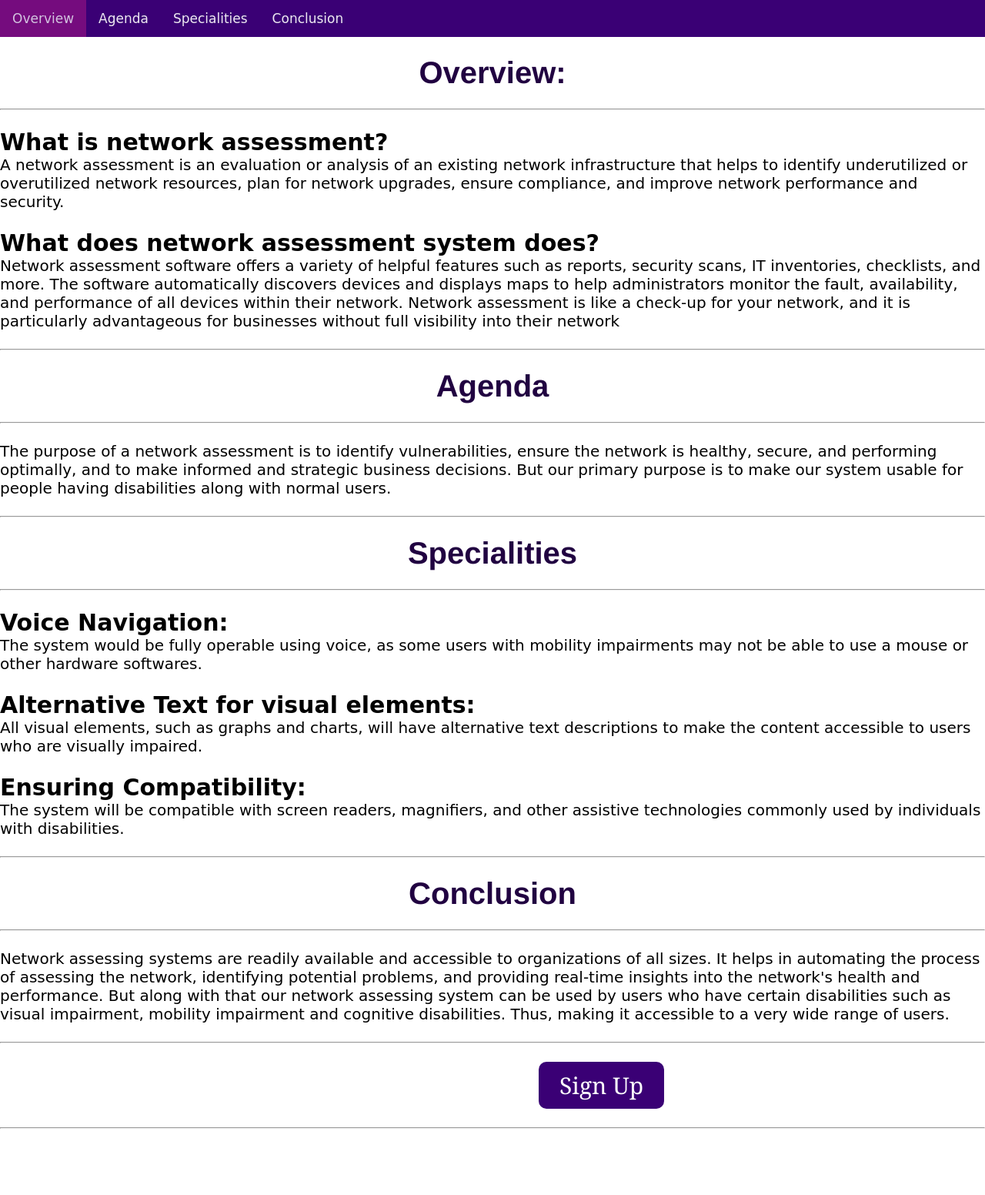
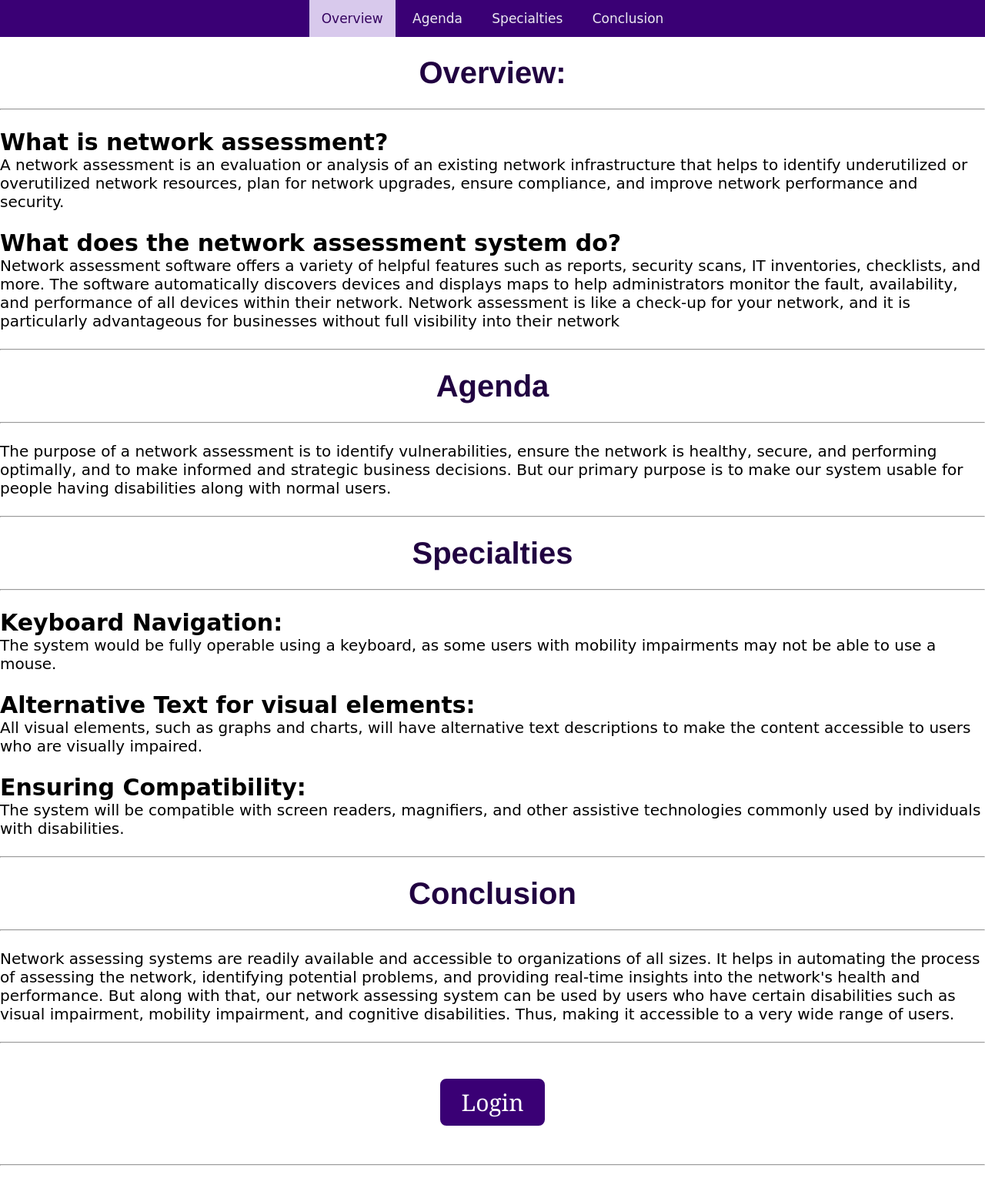
Before and after one commit to Aashi190404/ONS, a plain HTML site: page get_started.html in a window 1280 px wide. Shown: the whole page at 77% size. Before the commit the page ends 1514 px from the top, so only its background shows below. Drawn offline with Linux system fonts and the light colour scheme.

Commit message:
Update get_started.html

```diff
--- a/get_started.html
+++ b/get_started.html
@@ -1,18 +1,90 @@
 <!DOCTYPE html>
 <html lang="en">
-
 <head>
     <meta charset="UTF-8">
     <meta name="viewport" content="width=device-width, initial-scale=1.0">
-    <title>IntroductoryPage</title>
-    <link rel="stylesheet" href="get_started.css">
+    <title>Introductory Page</title>
+    <style>
+        * {
+            padding: 0;
+            margin: 0;
+            box-sizing: border-box;
+            text-decoration: none;
+            outline: none;
+            scroll-behavior: smooth;
+        }
+
+        .topnav {
+            background-color: #3a0075;
+            overflow: hidden;
+            text-align: center; /* Center align the links */
+        }
+
+        .topnav a {
+            color: #ede9f1;
+            padding: 14px 16px;
+            text-decoration: none;
+            font-size: 17px;
+            display: inline-block; /* Display links horizontally */
+        }
+
+        .topnav a:hover {
+            background-color: #0d023b;
+        }
+
+        .topnav a.active {
+            background-color: #d8c9ec;
+            color: rgb(53, 3, 96);
+        }
+
+        .topnav a.active:hover {
+            background-color: #750c7e;
+        }
+
+        body {
+            font-size: 1.25rem;
+            font-family: cursive;
+        }
+
+        .head {
+            color: #210241;
+            text-align: center;
+            font-family: 'Franklin Gothic Medium', 'Arial Narrow', Arial, sans-serif;
+        }
+
+        #but3 {
+            background-color: #3a0075;
+            border: 2px solid white;
+            padding: 10px 27px;
+            text-align: center;
+            font-size: 30px;
+            color: white;
+            border-radius: 10px;
+            cursor: pointer;
+            font-family: Georgia, 'Times New Roman', Times, serif;
+            display: block;
+            margin: 0 auto; /* Center the button */
+            margin-top: 20px; /* Add some space */
+        }
+
+        a {
+            color: white;
+        }
+
+        /* Media Queries for responsiveness */
+        @media only screen and (max-width: 768px) {
+            .topnav a {
+                display: block;
+                width: 100%; /* Make each nav link occupy full width */
+            }
+        }
+    </style>
 </head>
-
 <body>
     <div class="topnav">
         <a class="active" href="#over">Overview</a>
         <a href="#agenda">Agenda</a>
-        <a href="#spl">Specialities</a>
+        <a href="#spl">Specialties</a>
         <a href="#acc">Conclusion</a>
     </div>
     <div>
@@ -25,7 +97,7 @@
             underutilized or overutilized network resources, plan for network upgrades, ensure compliance, and improve
             network performance and security.<br>
             <br>
-        <h2 class="head2">What does network assessment system does?</h2>
+            <h2 class="head2">What does the network assessment system do?</h2>
             Network assessment software offers a variety of helpful features such as reports, security scans, IT
             inventories, checklists, and more. The software automatically discovers devices and displays maps to help
             administrators monitor the fault, availability,
@@ -40,11 +112,11 @@
             to make our system usable for people having disabilities along with normal users.
         </p>
         <br><hr><br>
-        <h1 class="head" id="spl">Specialities</h1><br><hr><br>
+        <h1 class="head" id="spl">Specialties</h1><br><hr><br>
         <p>
-        <h2>Voice Navigation:</h2>
-        The system would be fully operable using voice, as some users with mobility impairments may not be able to
-        use a mouse or other hardware softwares.<br>
+            <h2>Keyboard Navigation:</h2>
+            The system would be fully operable using a keyboard, as some users with mobility impairments may not be able to
+            use a mouse.<br>
             <br>
             <h2>Alternative Text for visual elements:</h2>
             All visual elements, such as graphs and charts, will have alternative text descriptions to make the content
@@ -60,16 +132,15 @@
             Network assessing systems are readily available and accessible to organizations of all sizes. It helps in
             automating the process of assessing the network, identifying potential problems, and providing real-time
             insights into the network's health and performance.
-            But along with that our network assessing system can be used by users who have certain disabilities such as
-            visual impairment, mobility impairment and cognitive disabilities.
+            But along with that, our network assessing system can be used by users who have certain disabilities such as
+            visual impairment, mobility impairment, and cognitive disabilities.
             Thus, making it accessible to a very wide range of users.
         </p><br><hr>
         <br>
-        <button type="button" style="align-content: center;" id="but3"><a href="sign_in.html" target="_blank">Sign Up</a></button>
+        <button type="button" id="but3"><a href="sign_in.html" target="_blank">Login</a></button>
         <br><br>
         <hr>
         <br><br>
     </div>
 </body>
-
 </html>
```
Lines whose indentation alone changed are shown as unchanged.
